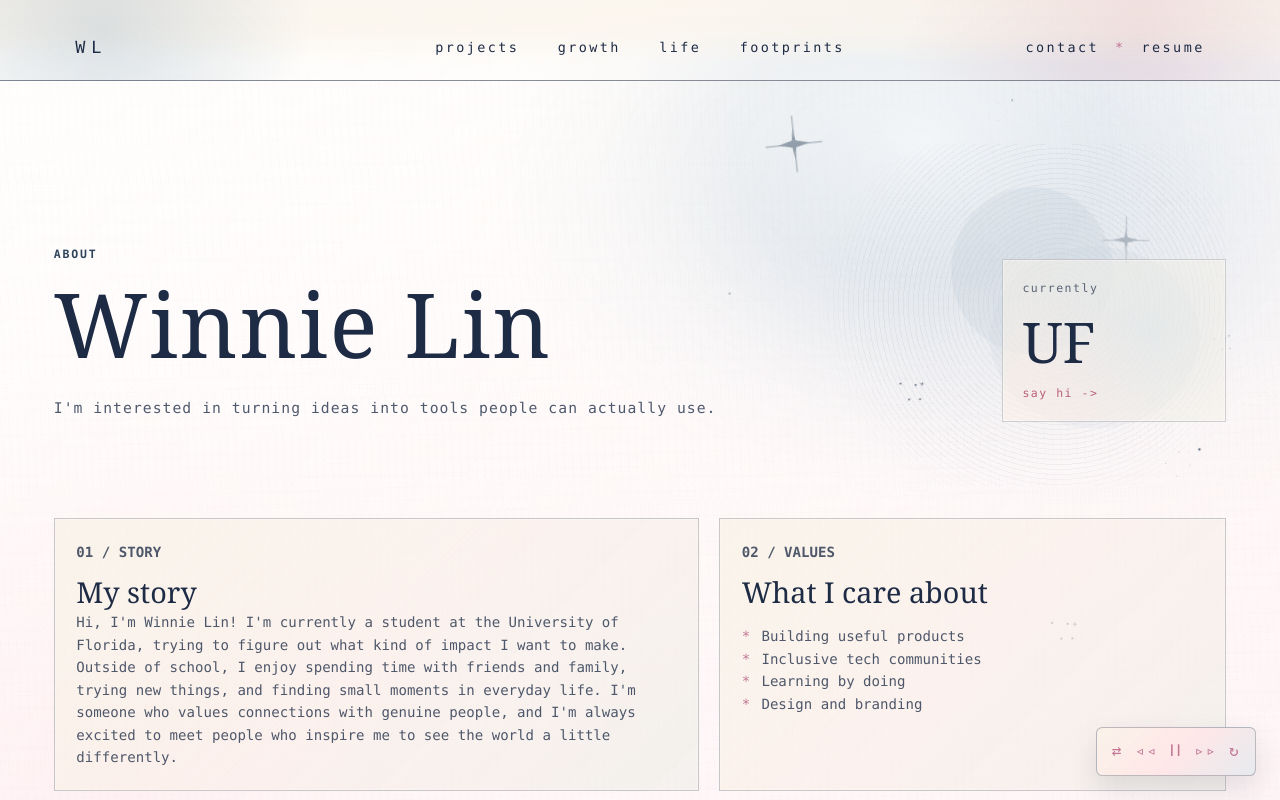
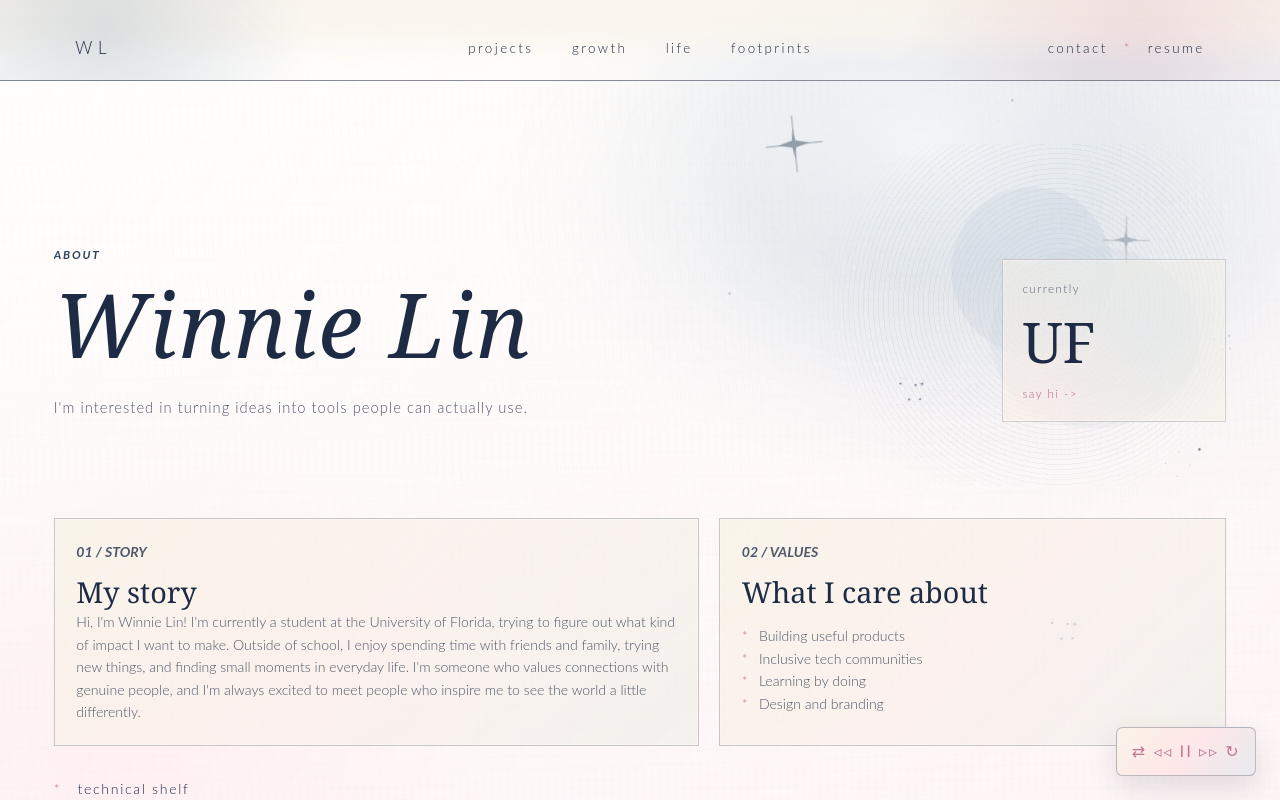
Before and after one commit to wiwiwashere/wiwiwashere.github.io, a Next.js app: page /about in a window 1280 px wide. Shown: the top 800 px of the page. Built offline with nearby package versions, Linux system fonts and the light colour scheme.

Commit message:
minor changes to ui

```diff
--- a/app/about/page.tsx
+++ b/app/about/page.tsx
@@ -68,7 +68,7 @@ export default function AboutPage() {
       </section>
       <footer className="archive-poster-footer">
           <span>*</span>
-          <p>(©) 2026 Winnie Lin</p>
+          <p>© 2026 Winnie Lin</p>
           <p>building soft things with strong intention.</p>
       </footer>
     </PageContainer>
--- a/app/contact/page.tsx
+++ b/app/contact/page.tsx
@@ -55,7 +55,7 @@ export default function ContactPage() {
 
       <footer className="home-poster-footer">
           <span>*</span>
-          <p>(©) 2026 Winnie Lin</p>
+          <p>© 2026 Winnie Lin</p>
           <p>building soft things with strong intention.</p>
       </footer>
     </PageContainer>
--- a/app/experience/page.tsx
+++ b/app/experience/page.tsx
@@ -83,7 +83,7 @@ export default function ExperiencePage() {
 
       <footer className="home-poster-footer">
           <span>*</span>
-          <p>(©) 2026 Winnie Lin</p>
+          <p>© 2026 Winnie Lin</p>
           <p>building soft things with strong intention.</p>
       </footer>
     </PageContainer>
--- a/app/footprints/page.tsx
+++ b/app/footprints/page.tsx
@@ -30,7 +30,7 @@ export default function FootprintsPage() {
 
       <footer className="home-poster-footer">
         <span>*</span>
-        <p>(©) 2026 Winnie Lin</p>
+        <p>© 2026 Winnie Lin</p>
         <p>building soft things with strong intention.</p>
       </footer>
     </PageContainer>
--- a/app/globals.css
+++ b/app/globals.css
@@ -18,6 +18,7 @@
    08. Growth, about, and resume support
    09. Final responsive/navbar overrides
    10. Footprint guestbook
+   11.
    ========================================================================== */
 
 /* ==========================================================================
@@ -26,6 +27,18 @@
 
 :root {
   color-scheme: light;
+
+  /* -----------------------------------------------------------------------
+     Font control center
+     ----------------------------------------------------------------------- */
+  --font-display: "Playfair Display", Georgia;
+  /* --font-display-style: italic; */
+  --font-display-weight: 500;
+  --font-body: "Lato", sans-serif;
+  --font-body-weight: 300;
+  --font-label: var(--font-body);
+  --font-code: "Lato", sans-serif;
+
   --paper: #fffafc;
   --paper-strong: #ffffff;
   --ink: #17141f;
@@ -45,7 +58,8 @@ body {
     radial-gradient(circle at 82% 12%, rgba(245, 169, 199, 0.2), transparent 28rem),
     radial-gradient(circle at 12% 72%, rgba(255, 232, 240, 0.815), transparent 24rem),
     linear-gradient(180deg, #fffafc 0%, #ffffff 46%, #fff7fa 100%);
-  font-family: "IBM Plex Mono", "SFMono-Regular", Consolas, "Liberation Mono", monospace;
+  font-family: var(--font-body);
+  font-weight: var(--font-body-weight);
   letter-spacing: 0;
 }
 
@@ -83,8 +97,9 @@ button { font: inherit; }
 }
 
 .display-serif {
-  font-family: Georgia, "Times New Roman", serif;
-  font-weight: 500;
+  font-family: var(--font-display);
+  font-style: var(--font-display-style);
+  font-weight: var(--font-display-weight);
   letter-spacing: 0;
 }
 
@@ -622,7 +637,8 @@ body {
     radial-gradient(circle at 86% 8%, rgba(200, 217, 230, 0.5), transparent 28rem),
     radial-gradient(circle at 8% 64%, rgba(255, 225, 230, 0.62), transparent 25rem),
     linear-gradient(180deg, #fffdf8 0%, #fffaf8 42%, #fff6f8 100%);
-  font-family: "Inter", "Avenir Next", "Segoe UI", Arial, sans-serif;
+  font-family: var(--font-body);
+  font-weight: var(--font-body-weight);
 }
 
 .site-bg {
@@ -651,15 +667,16 @@ body {
 }
 
 .display-serif {
-  font-family: Georgia, "Times New Roman", serif;
-  font-weight: 500;
+  font-family: var(--font-display);
+  font-style: var(--font-display-style);
+  font-weight: var(--font-display-weight);
   letter-spacing: -0.01em;
 }
 
 .eyebrow-line,
 .number-tag {
   color: var(--navy);
-  font-family: "IBM Plex Mono", "SFMono-Regular", Consolas, monospace;
+  font-family: var(--font-label);
   font-size: 0.72rem;
   font-weight: 700;
   letter-spacing: 0.16em;
@@ -705,7 +722,7 @@ footer a:hover {
   gap: 1rem;
   padding: 0 1.35rem 1.25rem;
   color: #1e2b45;
-  font-family: "IBM Plex Mono", "SFMono-Regular", Consolas, monospace;
+  font-family: var(--font-label);
   font-size: 0.84rem;
   letter-spacing: 0.18em;
   text-transform: lowercase;
@@ -837,7 +854,7 @@ body:has(.home-reference-page) .global-butterfly .butterfly-trail-two {
   overflow: hidden;
   padding: clamp(1.75rem, 4vw, 3rem) 0 1.6rem;
   color: #1e2b45;
-  font-family: "IBM Plex Mono", "SFMono-Regular", Consolas, monospace;
+  font-family: var(--font-label);
 }
 
 .home-poster::before {
@@ -897,7 +914,8 @@ body:has(.home-reference-page) .global-butterfly .butterfly-trail-two {
 
 .home-title {
   margin: 0;
-  font-family: Georgia, "Times New Roman", serif;
+  font-family: var(--font-display);
+  font-style: var(--font-display-style);
   font-size: clamp(4.7rem, 8.1vw, 9.4rem);
   font-weight: 500;
   letter-spacing: 0.05em;
@@ -908,7 +926,8 @@ body:has(.home-reference-page) .global-butterfly .butterfly-trail-two {
 .home-script {
   margin: 1.45rem 0 0;
   color: #c17694;
-  font-family: Georgia, "Times New Roman", serif;
+  font-family: var(--font-display);
+  font-style: var(--font-display-style);
   font-size: clamp(1.6rem, 2.8vw, 3rem);
   font-style: italic;
   line-height: 1;
@@ -1181,7 +1200,8 @@ body:has(.home-reference-page) .global-butterfly .butterfly-trail-two {
 .home-music-card h2 {
   margin: 0.95rem 0 0.28rem;
   color: #1e2b45;
-  font-family: Georgia, "Times New Roman", serif;
+  font-family: var(--font-display);
+  font-style: var(--font-display-style);
   font-size: 1.08rem;
   font-weight: 500;
   letter-spacing: 0.06em;
@@ -1239,7 +1259,7 @@ body:has(.home-reference-page) .global-butterfly .butterfly-trail-two {
   bottom: clamp(0.9rem, 2vw, 1.5rem);
   z-index: 60;
   color: #1e2b45;
-  font-family: "IBM Plex Mono", "SFMono-Regular", Consolas, monospace;
+  font-family: var(--font-label);
   letter-spacing: 0.12em;
   text-transform: lowercase;
 }
@@ -1565,7 +1585,7 @@ body:has(.home-reference-page) .global-butterfly .butterfly-trail-two {
 /* Shared archive pages: projects, life, contact */
 .archive-page {
   color: #1e2b45;
-  font-family: "IBM Plex Mono", "SFMono-Regular", Consolas, monospace;
+  font-family: var(--font-label);
 }
 
 .archive-hero {
@@ -1627,6 +1647,7 @@ body:has(.home-reference-page) .global-butterfly .butterfly-trail-two {
   color: #2f445a;
   font-size: 0.72rem;
   font-weight: 700;
+  font-style: italic;
   letter-spacing: 0.16em;
   text-transform: uppercase;
 }
@@ -1635,7 +1656,8 @@ body:has(.home-reference-page) .global-butterfly .butterfly-trail-two {
   margin: 1rem 0 0;
   max-width: 56rem;
   color: #1e2b45;
-  font-family: Georgia, "Times New Roman", serif;
+  font-family: var(--font-display);
+  font-style: italic;
   font-size: clamp(3.5rem, 7vw, 7.8rem);
   font-weight: 500;
   letter-spacing: 0.02em;
@@ -1671,7 +1693,8 @@ body:has(.home-reference-page) .global-butterfly .butterfly-trail-two {
   display: block;
   margin: 1rem 0;
   color: #1e2b45;
-  font-family: Georgia, "Times New Roman", serif;
+  font-family: var(--font-display);
+  font-style: var(--font-display-style);
   font-size: 3.5rem;
   font-weight: 500;
   line-height: 1;
@@ -1883,7 +1906,7 @@ body:has(.home-reference-page) .global-butterfly .butterfly-trail-two {
 .project-detail-number,
 .project-detail-split h3 {
   color: #1e2b45;
-  font-family: "IBM Plex Mono", "SFMono-Regular", Consolas, monospace;
+  font-family: var(--font-label);
   font-size: 0.78rem;
   font-weight: 700;
   letter-spacing: 0.18em;
@@ -1893,7 +1916,8 @@ body:has(.home-reference-page) .global-butterfly .butterfly-trail-two {
 .project-detail-hero h1 {
   margin-top: clamp(2.2rem, 5vw, 4rem);
   color: #1e2b45;
-  font-family: Georgia, "Times New Roman", serif;
+  font-family: var(--font-display);
+  font-style: var(--font-display-style);
   font-size: clamp(2rem, 8vw, 4rem);
   font-weight: 500;
   line-height: 0.92;
@@ -1922,7 +1946,8 @@ body:has(.home-reference-page) .global-butterfly .butterfly-trail-two {
 .project-detail-card h2 {
   margin: 1.8rem 0 0.7rem;
   color: #1e2b45;
-  font-family: Georgia, "Times New Roman", serif;
+  font-family: var(--font-display);
+  font-style: var(--font-display-style);
   font-size: 1.8rem;
   font-weight: 500;
   line-height: 1.1;
@@ -1939,7 +1964,8 @@ body:has(.home-reference-page) .global-butterfly .butterfly-trail-two {
 .project-media-header h2 {
   margin: 0.65rem 0 0;
   color: #1e2b45;
-  font-family: Georgia, "Times New Roman", serif;
+  font-family: var(--font-display);
+  font-style: var(--font-display-style);
   font-size: 1.8rem;
   font-weight: 500;
   line-height: 1;
@@ -1949,7 +1975,7 @@ body:has(.home-reference-page) .global-butterfly .butterfly-trail-two {
 .project-media-footer p,
 .project-media-footer h3,
 .project-media-controls button {
-  font-family: "IBM Plex Mono", "SFMono-Regular", Consolas, monospace;
+  font-family: var(--font-label);
   letter-spacing: 0.1em;
 }
 
@@ -2083,7 +2109,7 @@ body:has(.home-reference-page) .global-butterfly .butterfly-trail-two {
   background: rgba(249, 243, 233, 0.62);
   padding: 0.28rem 0.7rem;
   color: #1e2b45;
-  font-family: "IBM Plex Mono", "SFMono-Regular", Consolas, monospace;
+  font-family: var(--font-label);
   font-size: 0.78rem;
   letter-spacing: 0.08em;
 }
@@ -2114,7 +2140,7 @@ body:has(.home-reference-page) .global-butterfly .butterfly-trail-two {
   background: rgba(255, 225, 230, 0.58);
   padding: 0.28rem 0.7rem;
   color: #b85f7c;
-  font-family: "IBM Plex Mono", "SFMono-Regular", Consolas, monospace;
+  font-family: var(--font-label);
   font-size: 0.68rem;
   letter-spacing: 0.12em;
   text-transform: lowercase;
@@ -2126,7 +2152,7 @@ body:has(.home-reference-page) .global-butterfly .butterfly-trail-two {
   background: rgba(249, 243, 233, 0.62);
   padding: 0.28rem 0.62rem;
   color: rgba(30, 43, 69, 0.72);
-  font-family: "IBM Plex Mono", "SFMono-Regular", Consolas, monospace;
+  font-family: var(--font-label);
   font-size: 0.78rem;
   letter-spacing: 0.05em;
 }
@@ -2173,7 +2199,8 @@ body:has(.home-reference-page) .global-butterfly .butterfly-trail-two {
 .contact-archive-card h2 {
   margin: 0.8rem 0 0.2rem;
   color: #1e2b45;
-  font-family: Georgia, "Times New Roman", serif;
+  font-family: var(--font-display);
+  font-style: var(--font-display-style);
   font-size: 1.8rem;
   font-weight: 500;
   line-height: 1.1;
@@ -2184,6 +2211,7 @@ body:has(.home-reference-page) .global-butterfly .butterfly-trail-two {
 .contact-archive-card p {
   color: rgba(30, 43, 69, 0.78);
   font-size: 0.88rem;
+  font-family: var(--font-body);
   /* letter-spacing: 0.06em; */
   line-height: 1.6;
 }
@@ -2371,7 +2399,8 @@ body:has(.home-reference-page) .global-butterfly .butterfly-trail-two {
 .experience-archive-card h2 {
   margin: 1.8rem 0 0.4rem;
   color: #1e2b45;
-  font-family: Georgia, "Times New Roman", serif;
+  font-family: var(--font-display);
+  font-style: var(--font-display-style);
   font-size: clamp(1.9rem, 3.4vw, 3rem);
   font-weight: 500;
   line-height: 1.06;
@@ -2541,7 +2570,8 @@ body:has(.home-reference-page) .global-butterfly .butterfly-trail-two {
 .skills-archive-card h2 {
   margin: 2.4rem 0 0.9rem;
   color: #1e2b45;
-  font-family: Georgia, "Times New Roman", serif;
+  font-family: var(--font-display);
+  font-style: var(--font-display-style);
   font-size: clamp(2rem, 4vw, 3.2rem);
   font-weight: 500;
   line-height: 1.02;
@@ -2605,7 +2635,7 @@ body:has(.home-reference-page) .global-butterfly .butterfly-trail-two {
   gap: 1rem;
   padding: 1.7rem 0 0;
   color: rgba(30, 43, 69, 0.5);
-  font-family: "IBM Plex Mono", "SFMono-Regular", Consolas, monospace;
+  font-family: var(--font-label);
   font-size: 0.68rem;
   letter-spacing: 0.12em;
   text-transform: uppercase;
@@ -2645,7 +2675,7 @@ body:has(.home-reference-page) .global-butterfly .butterfly-trail-two {
 .footprint-preview h2 {
   margin: 0.8rem 0 0.2rem;
   color: #1e2b45;
-  font-family: Georgia, "Times New Roman", serif;
+  font-family: var(--font-display);
   font-size: 1.8rem;
   font-weight: 500;
   line-height: 1.1;
@@ -2785,7 +2815,8 @@ body:has(.home-reference-page) .global-butterfly .butterfly-trail-two {
   max-width: 18rem;
   margin: 1rem 0 0;
   color: #1e2b45;
-  font-family: Georgia, "Times New Roman", serif;
+  font-family: var(--font-display);
+  font-style: var(--font-display-style);
   font-size: clamp(2rem, 3.4vw, 3.4rem);
   font-weight: 500;
   line-height: 1.02;
@@ -2805,7 +2836,8 @@ body:has(.home-reference-page) .global-butterfly .butterfly-trail-two {
   padding: 0;
   transform: translate(-50%, -50%);
   color: #6f96be;
-  font-family: Georgia, "Times New Roman", serif;
+  font-family: var(--font-display);
+  font-style: var(--font-display-style);
   font-size: clamp(1rem, 2vw, 1.7rem);
   text-shadow: 0 0 18px rgba(111, 150, 190, 0.32);
   animation: footprint-twinkle 3.4s ease-in-out infinite;
@@ -2848,14 +2880,15 @@ body:has(.home-reference-page) .global-butterfly .butterfly-trail-two {
 
 .footprint-preview span {
   color: #c17694;
-  font-family: Georgia, "Times New Roman", serif;
+  font-family: var(--font-display);
+  font-style: var(--font-display-style);
   font-size: 1.35rem;
 }
 
 .footprint-preview p {
   margin: 0.75rem 0 0.55rem;
   color: #1e2b45;
-  font-family: "IBM Plex Mono", "SFMono-Regular", Consolas, monospace;
+  font-family: var(--font-label);
   font-size: 0.78rem;
   letter-spacing: 0.08em;
   line-height: 1.8;
@@ -2863,7 +2896,7 @@ body:has(.home-reference-page) .global-butterfly .butterfly-trail-two {
 
 .footprint-preview small {
   color: rgba(30, 43, 69, 0.7);
-  font-family: "IBM Plex Mono", "SFMono-Regular", Consolas, monospace;
+  font-family: var(--font-label);
   font-size: 0.7rem;
   letter-spacing: 0.12em;
   text-transform: lowercase;
@@ -2875,7 +2908,7 @@ body:has(.home-reference-page) .global-butterfly .butterfly-trail-two {
   background: transparent;
   color: #c17694;
   cursor: pointer;
-  font-family: "IBM Plex Mono", "SFMono-Regular", Consolas, monospace;
+  font-family: var(--font-label);
   font-size: 0.72rem;
   letter-spacing: 0.14em;
   text-transform: lowercase;
@@ -2888,7 +2921,7 @@ body:has(.home-reference-page) .global-butterfly .butterfly-trail-two {
   margin: 0;
   transform: translate(-50%, -50%);
   color: rgba(30, 43, 69, 0.62);
-  font-family: "IBM Plex Mono", "SFMono-Regular", Consolas, monospace;
+  font-family: var(--font-label);
   font-size: 0.78rem;
   letter-spacing: 0.12em;
 }
@@ -2919,7 +2952,7 @@ body:has(.home-reference-page) .global-butterfly .butterfly-trail-two {
   gap: 0.45rem;
   /* color: #1e2b45; */
   color: rgba(30, 43, 69, 0.7);
-  font-family: "IBM Plex Mono", "SFMono-Regular", Consolas, monospace;
+  font-family: var(--font-label);
   font-size: 0.72rem;
   letter-spacing: 0.14em;
   text-transform: lowercase;
@@ -2969,7 +3002,8 @@ body:has(.home-reference-page) .global-butterfly .butterfly-trail-two {
   background: rgba(249, 243, 233, 0.72);
   color: #1e2b45;
   cursor: pointer;
-  font-family: Georgia, "Times New Roman", serif;
+  font-family: var(--font-display);
+  font-style: var(--font-display-style);
   font-size: 1.05rem;
 }
 
@@ -2985,7 +3019,7 @@ body:has(.home-reference-page) .global-butterfly .butterfly-trail-two {
   justify-content: space-between;
   gap: 1rem;
   color: rgba(30, 43, 69, 0.58);
-  font-family: "IBM Plex Mono", "SFMono-Regular", Consolas, monospace;
+  font-family: var(--font-label);
   font-size: 0.72rem;
   letter-spacing: 0.12em;
 }
@@ -3007,7 +3041,7 @@ body:has(.home-reference-page) .global-butterfly .butterfly-trail-two {
 .footprint-status {
   margin: 0;
   color: rgba(30, 43, 69, 0.66);
-  font-family: "IBM Plex Mono", "SFMono-Regular", Consolas, monospace;
+  font-family: var(--font-label);
   font-size: 0.72rem;
   letter-spacing: 0.08em;
   line-height: 1.8;
@@ -3048,14 +3082,15 @@ body:has(.home-reference-page) .global-butterfly .butterfly-trail-two {
 
 .footprint-note-stamp {
   color: #c17694;
-  font-family: Georgia, "Times New Roman", serif;
+  font-family: var(--font-display);
+  font-style: var(--font-display-style);
   font-size: 1.35rem;
 }
 
 .footprint-note p {
   margin: 1.1rem 0;
   color: #1e2b45;
-  font-family: "IBM Plex Mono", "SFMono-Regular", Consolas, monospace;
+  font-family: var(--font-label);
   font-size: 0.82rem;
   letter-spacing: 0.08em;
   line-height: 1.9;
@@ -3069,7 +3104,7 @@ body:has(.home-reference-page) .global-butterfly .butterfly-trail-two {
   justify-content: space-between;
   gap: 1rem;
   color: rgba(30, 43, 69, 0.58);
-  font-family: "IBM Plex Mono", "SFMono-Regular", Consolas, monospace;
+  font-family: var(--font-label);
   font-size: 0.68rem;
   letter-spacing: 0.1em;
   text-transform: lowercase;
@@ -3105,7 +3140,7 @@ body:has(.home-reference-page) .global-butterfly .butterfly-trail-two {
   line-height: 1.6;
 }
 
-/* Final card overlay only: use uploaded assets without changing card formats. */
+/* Final card overlay */
 .contact-archive-card::before,
 .diary-fragment-card::before {
   background-image: url("/overlays/ribbon-stars.png");
@@ -3219,7 +3254,8 @@ body:has(.home-reference-page) .global-celestial {
   z-index: 9999;
   pointer-events: none;
   color: #c17694;
-  font-family: Georgia, "Times New Roman", serif;
+  font-family: var(--font-display);
+  font-style: var(--font-display-style);
   font-size: 1.35rem;
   line-height: 1;
   opacity: 0.82;
--- a/app/projects/page.tsx
+++ b/app/projects/page.tsx
@@ -11,7 +11,7 @@ export default function ProjectsPage() {
           <p className="archive-kicker"></p>
           <h1>Projects</h1>
           <p>
-            The Home page only holds a few selected pieces. This is the full project shelf.
+            The Home page only holds a few selected oroject. This is the full collection.
           </p>
         </div>
         <div className="archive-side-note">
@@ -24,14 +24,14 @@ export default function ProjectsPage() {
       <section className="archive-section">
         <div className="archive-section-heading">
           <span>*</span>
-          <h2>browse the full collection</h2>
+          <h2>all projects</h2>
         </div>
         <ProjectFilter projects={projects} />
       </section>
 
       <footer className="home-poster-footer">
           <span>*</span>
-          <p>(©) 2026 Winnie Lin</p>
+          <p>© 2026 Winnie Lin</p>
           <p>building soft things with strong intention.</p>
         </footer>
     </PageContainer>
--- a/app/resume/page.tsx
+++ b/app/resume/page.tsx
@@ -37,7 +37,7 @@ export default function ResumePage() {
 
       <footer className="home-poster-footer">
           <span>*</span>
-          <p>(©) 2026 Winnie Lin</p>
+          <p>© 2026 Winnie Lin</p>
           <p>building soft things with strong intention.</p>
       </footer>
     </PageContainer>
--- a/components/footprints/FootprintGuestbook.tsx
+++ b/components/footprints/FootprintGuestbook.tsx
@@ -203,7 +203,7 @@ export function FootprintGuestbook() {
         </div>
         <div className="footprint-star-field">
           {isLoading ? (
-            <p className="footprint-empty">loading tiny lights...</p>
+            <p className="footprint-empty">loading...</p>
           ) : constellation.length > 0 ? (
             <>
               <svg className="footprint-constellation-lines" viewBox="0 0 100 100" preserveAspectRatio="none" aria-hidden="true">
--- a/data/projects.ts
+++ b/data/projects.ts
@@ -50,7 +50,7 @@ export const projects: Project[] = [
   {
     id: "iot",
     slug: "iot-network-intrusion-detection",
-    title: "IoT Network Intrusion Detection",
+    title: "IoT Network Intrusion Detection [in:progress]",
     subtitle: "ML-Based Traffic Classification Using TON_IoT",
     cardSummary:
       "Building and evaluating machine learning models for classifying IoT network traffic as benign or malicious.",
```
Also changed, not shown: app/life/page.tsx (+3 -8 lines), app/page.tsx (+4 -7 lines).
